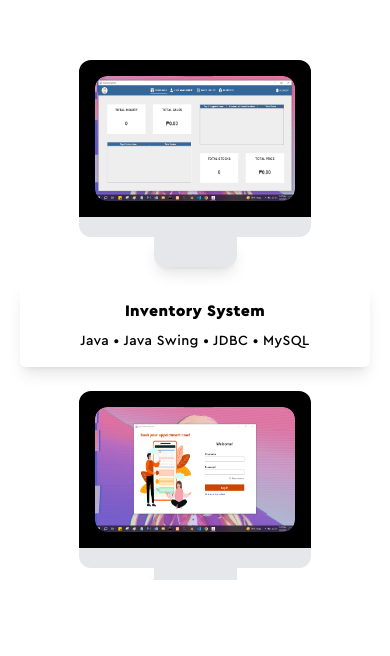
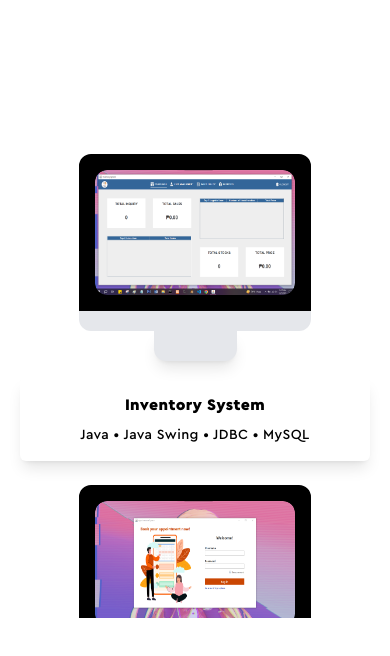
Before and after one commit to riezxcvii/react-web-portfolio, a React (Create React App) app: page / in a window 390 px wide. Shown: the part 1852-2508 px from the top of the page. Built offline with nearby package versions, Linux system fonts and the light colour scheme.

Commit message:
:iphone: fix: mobile responsiveness for projects section

```diff
--- a/src/components/Projects.jsx
+++ b/src/components/Projects.jsx
@@ -91,13 +91,13 @@ const Projects = () => {
   }, [containerRef]);
 
   return (
-    <div className="md:pt-[3rem] pt-[4rem]">
-      <div>
-        <h1 className="name md:py-4 py-0 text-3xl px-8 rounded-lg w-full text-white">
+    <div>
+      <div className="pt-[4rem] min-h-screen flex flex-col items-center">
+        <h1 className="name my-auto py-5 text-3xl px-8 rounded-lg w-full text-white text-center">
           PROJECTS
         </h1>
 
-        <div className="flex md:px-8 px-2 md:py-0 py-6 md:h-full h-[37rem]">
+        <div className="flex md:px-8 px-2 w-full md:py-0 py-4 md:h-full h-[520px] my-auto">
           {/* Previous button */}
           {isScrollable && (
             <img
```
